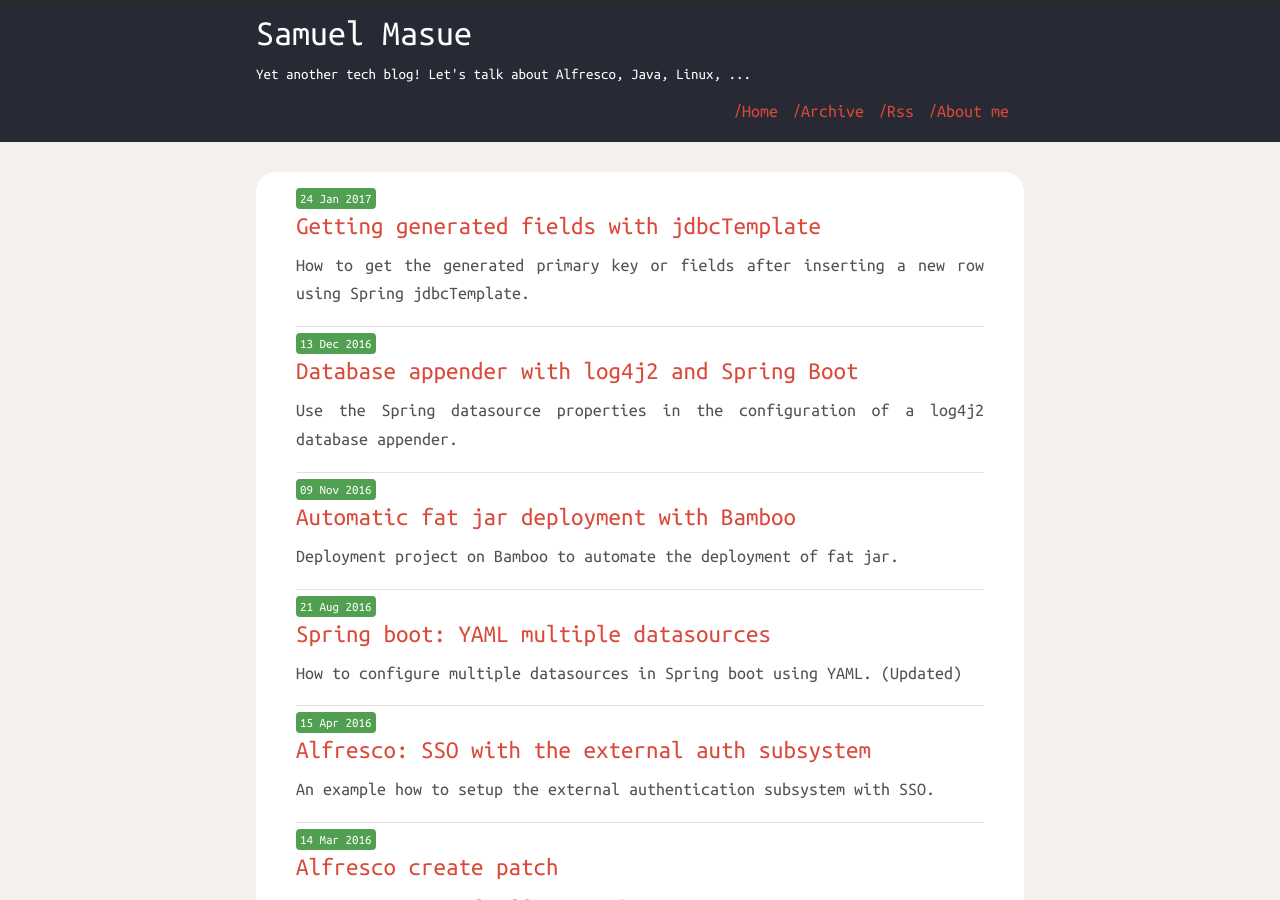
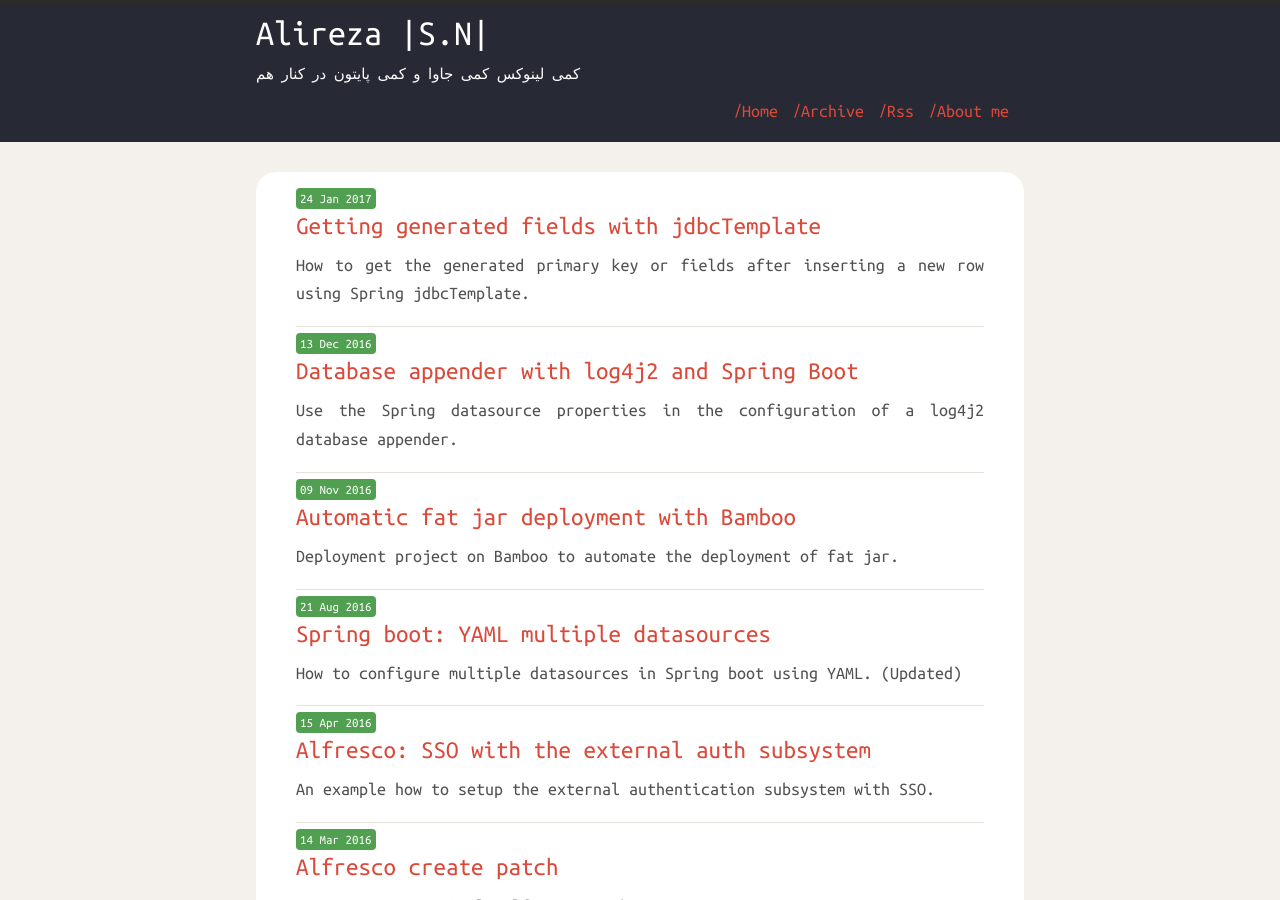
Before and after one commit to TheWeirdDev/theweirddev.github.io, a Jekyll site: the page built from index.html, in a window 1280 px wide and 900 px high. Built offline with Jekyll 4.4.1, drawn with Linux system fonts in a browser that asks for light colours; nearby versions of some CDN libraries.

Commit message:
description changed

```diff
--- a/_config.yml
+++ b/_config.yml
@@ -4,31 +4,28 @@
 # baseurl: /blog
 
 # Site live URL
-url: http://smasue.github.io
+url: http://alireza6677.github.io
 
 # Localhost
 #url: http://127.0.0.1:4000
-name: Samuel Masue
-description: Yet another tech blog! Let's talk about Alfresco, Java, Linux, ...
-
+name: Alireza |S.N|
+description: کمی لینوکس کمی جاوا و کمی پایتون در کنار هم
 # Harmony theme configuration. Please change accordingly.
 harmony:
   meta_description: I am Samuel Masue. This blog will cover topics about Alfresco.
   basetheme: theme-base-01 # pre defined themes are darken, blue-water, redish.
   author: # Author details
-    name: Samuel Masue
-    email: samuel.masue@gmail.com
-    url: http://smasue.github.io
+    name: Alireza S.N
+    email: alireza6677@gmail.com
+    url: http://alireza6677.github.io
 
   # Google Analytics key, leave blank to ignore
-  google_analytics_key: UA-62556774-1
+  google_analytics_key:
 
   # Profile links, leave blank to ignore
   social:
-    github: smasue
-    twitter: SamMcCandless
-    linkedin: smasue
-    gplus: +samuelmasué
+    github: alireza6677
+    twitter: alireza6677
     rss: feed.xml
 
   # Toggle disclaimer in footer
```
